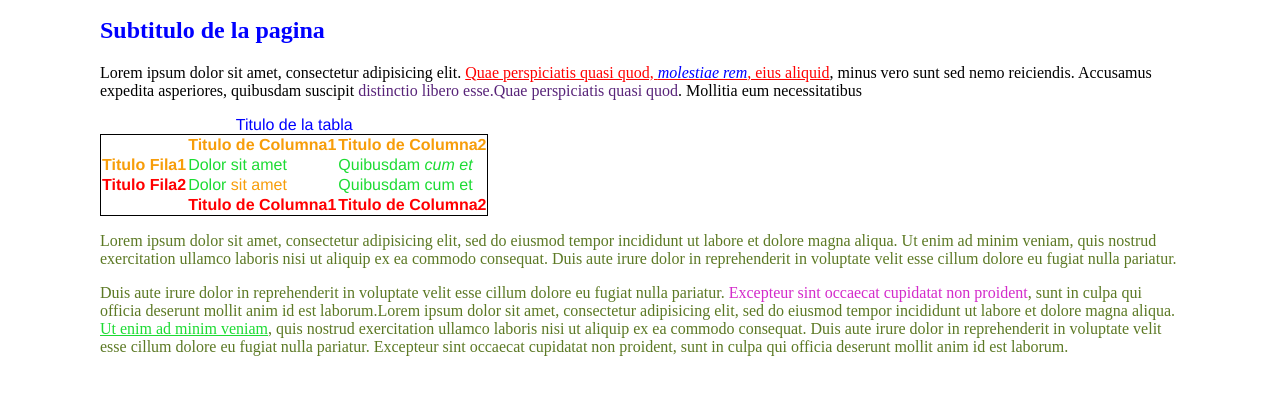
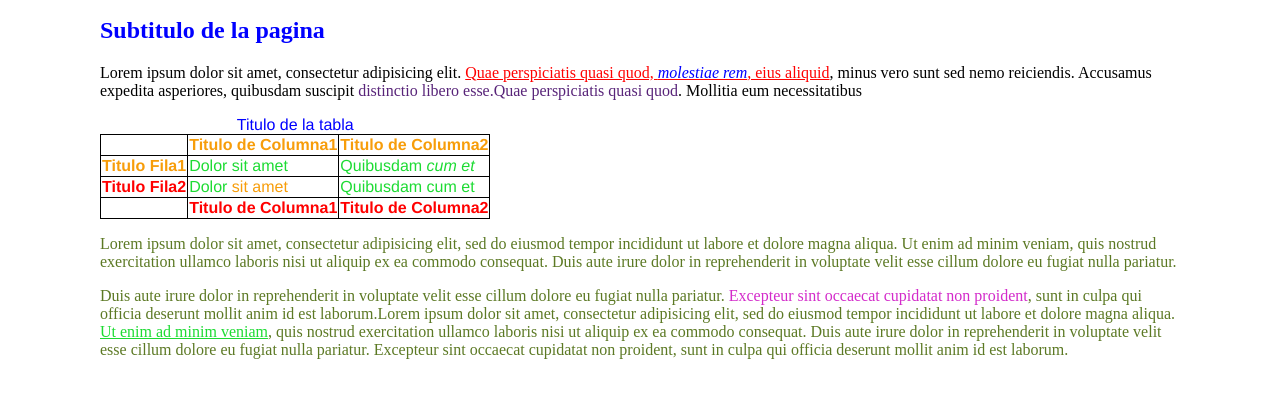
Before and after one commit to florcondori/JugandoSelectores, a plain HTML site: page index.html in a window 1280 px wide. Shown: the part 137-534 px from the top of the page. Drawn offline with Linux system fonts and the light colour scheme.

Commit message:
colocando los bordes

```diff
--- a/assets/css/main.css
+++ b/assets/css/main.css
@@ -5,7 +5,7 @@ body{
 h1{
 	color: #38AEA2;
 }
-table{
+table,td,th{
 	font-family: "Gill Sans Extrabold", Helvetica, sans-serif;
 	border:1px solid black;
 	border-collapse: collapse;
```
